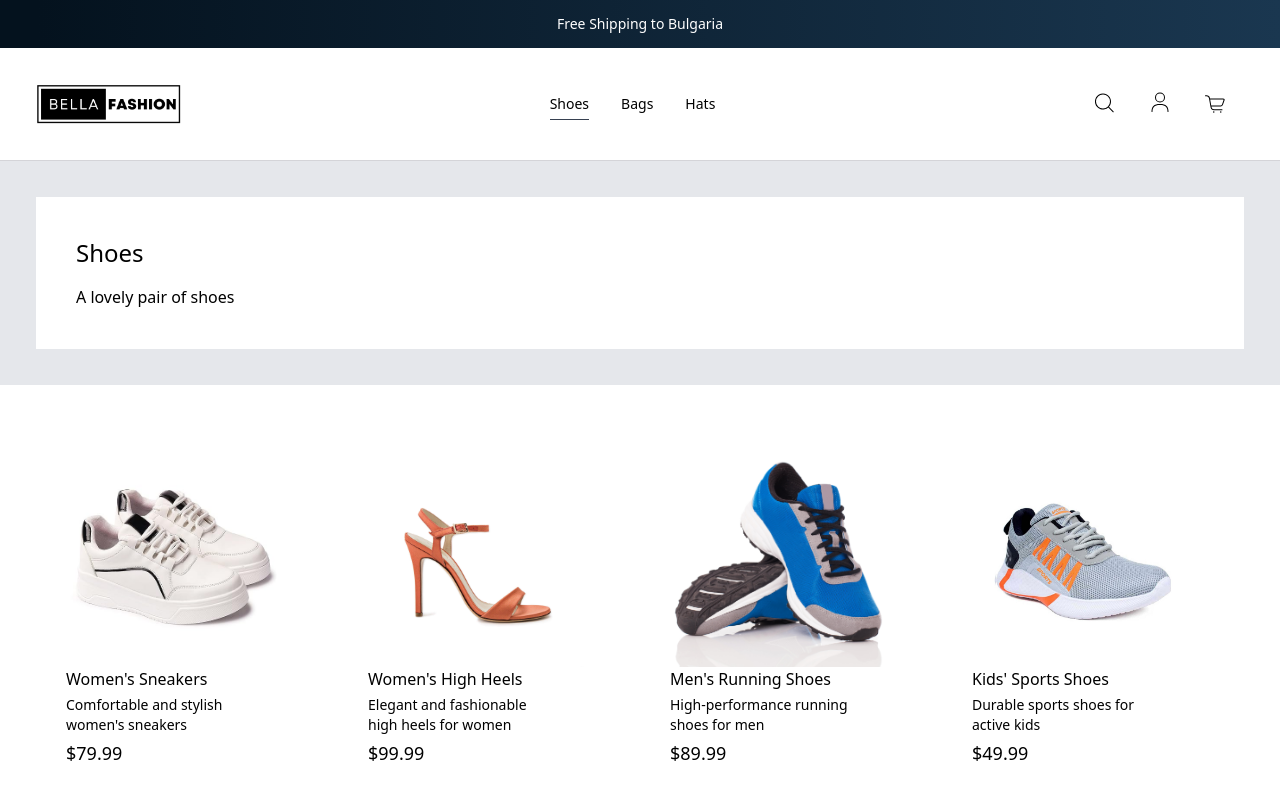
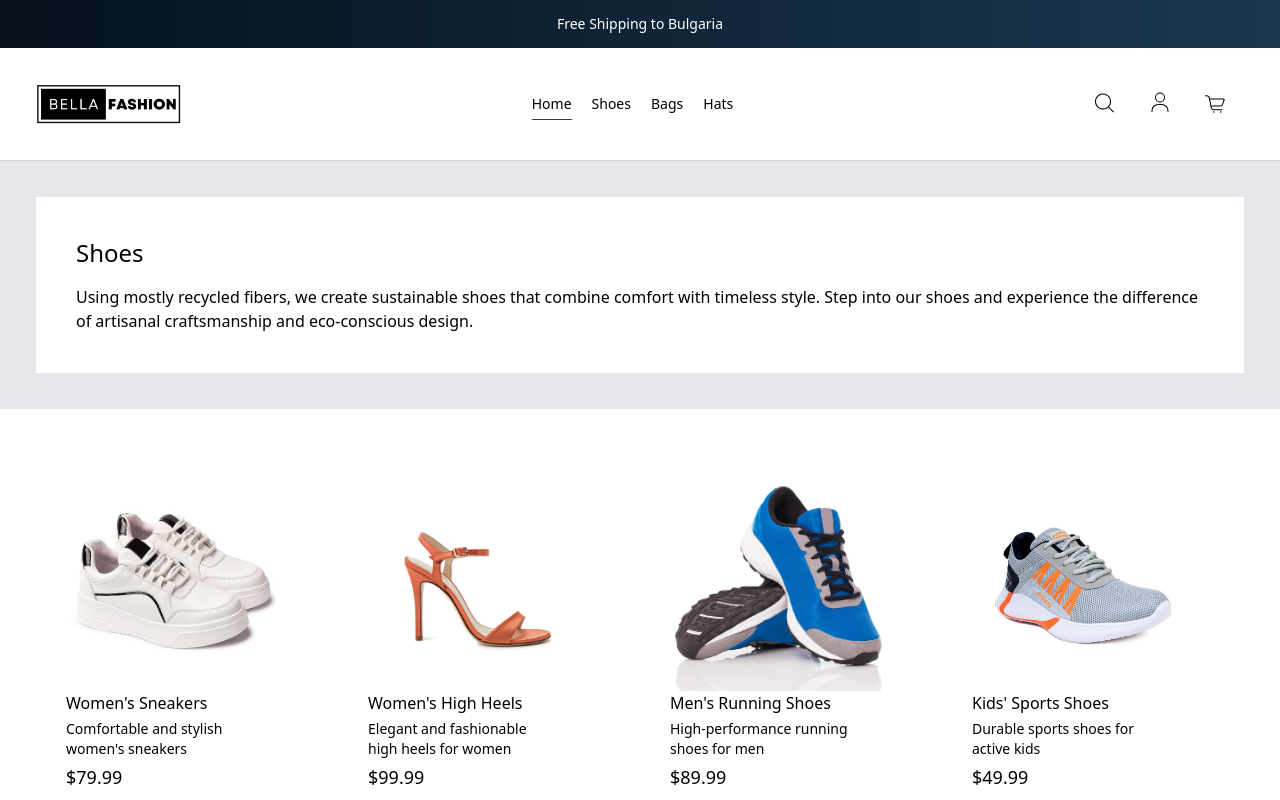
Before and after one commit to MatthewBleUK/ecommerce-site, a React (Vite) app: page / in a window 1280 px wide. Shown: the top 800 px of the page. Built offline with nearby package versions, Linux system fonts and the light colour scheme.

Commit message:
Update header nav component to support react router The header navigation was updated with react router's Navlinks and to allow for isActive classes. A link pointing to the home page was also added to the logo.

```diff
--- a/src/App.jsx
+++ b/src/App.jsx
@@ -21,7 +21,7 @@ function App() {
                             <ProductGrid
                                 category="shoes"
                                 title="Shoes"
-                                desc=" Using mostly recycled fibers, we create sustainable shoes that combine comfort with timeless style. Step into our shoes and experience the difference of artisanal craftsmanship and eco-conscious design."
+                                desc="Using mostly recycled fibers, we create sustainable shoes that combine comfort with timeless style. Step into our shoes and experience the difference of artisanal craftsmanship and eco-conscious design."
                             />
                         }
                     />
@@ -52,7 +52,7 @@ function App() {
                             <ProductGrid
                                 category="shoes"
                                 title="Shoes"
-                                desc="A lovely pair of shoes"
+                                desc="Using mostly recycled fibers, we create sustainable shoes that combine comfort with timeless style. Step into our shoes and experience the difference of artisanal craftsmanship and eco-conscious design."
                             />
                         }
                     />
--- a/src/components/Header.jsx
+++ b/src/components/Header.jsx
@@ -1,8 +1,7 @@
 import React, { useState } from "react";
+import { BrowserRouter, NavLink } from "react-router-dom";
 
 function App(props) {
-    // Sets state for active li item
-    const [activeContentIndex, setActiveContentIndex] = useState(0);
     // Sets state for mobile hamburger menu
     const [isOpen, setIsOpen] = useState(false);
 
@@ -11,11 +10,13 @@ function App(props) {
             {/* Logo */}
             <div className="max-w-screen-2xl flex flex-wrap items-center justify-between mx-auto p-9">
                 <div className="">
+                    <a href="/">
                         <img
                             src="logo-min.png"
                             className="w-100 h-10 mr-2"
                             alt="Logo"
                         />
+                    </a>
                 </div>
                 {/* Mobile hamburger icon */}
                 <div className="block lg:hidden">
@@ -51,26 +52,37 @@ function App(props) {
                     }`}
                 >
                     <nav className="text-sm lg:flex-grow">
-                        <ul className="lg:flex">
-                            {props.nav.map((item, index) => (
-                                <li
+                        <BrowserRouter>
+                            <NavLink
+                                reloadDocument
+                                to="/"
+                                className={({ isActive, isPending }) =>
+                                    isPending
+                                        ? "pending"
+                                        : isActive
+                                        ? "border-b border-gray-700 pb-1.5 mx-2.5"
+                                        : "hover:border-gray-700 border-b pb-1.5 border-transparent mx-2.5"
+                                }
+                            >
+                                Home
+                            </NavLink>
+                            {props.nav.map((item) => (
+                                <NavLink
+                                    reloadDocument
                                     key={item}
-                                    className="mt-4 lg:mt-0 lg:px-4"
-                                    onClick={() => setActiveContentIndex(index)}
-                                >
-                                    <a
-                                        href={item.toLowerCase()}
-                                        className={`hover:border-gray-700 border-b pb-1.5 ${
-                                            activeContentIndex === index
-                                                ? "border-gray-700"
-                                                : "border-transparent"
-                                        }`}
+                                    to={item.toLowerCase()}
+                                    className={({ isActive, isPending }) =>
+                                        isPending
+                                            ? "pending"
+                                            : isActive
+                                            ? "border-b border-gray-700 pb-1.5 mx-2.5"
+                                            : "hover:border-gray-700 border-b pb-1.5 border-transparent mx-2.5"
+                                    }
                                 >
                                     {item}
-                                    </a>
-                                </li>
+                                </NavLink>
                             ))}
-                        </ul>
+                        </BrowserRouter>
                     </nav>
                 </div>
 
```
Lines whose indentation alone changed are shown as unchanged.
